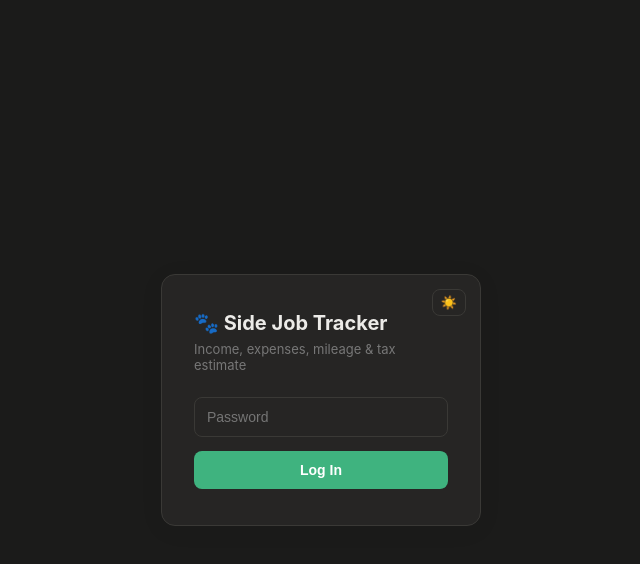
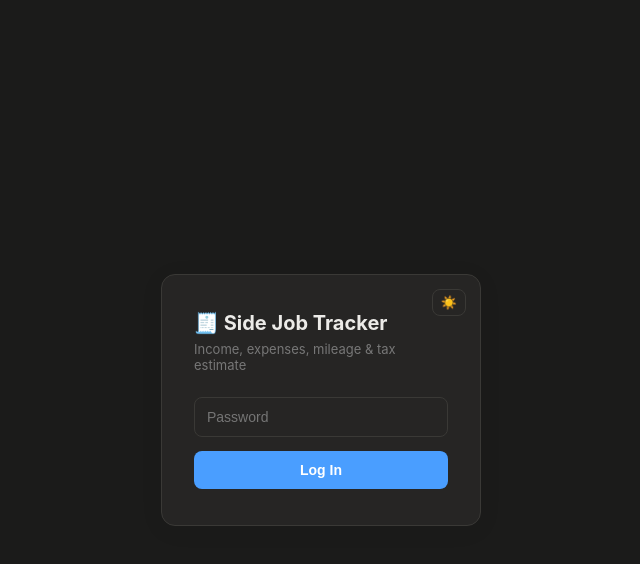
Before and after one commit to PurplePenguin414/ExpenseTrackerDocker, a website: page public/login.html in a window 1280 px wide. Both pictures are taken after a click on the button "Toggle light/dark mode". Shown: the whole page, without its empty margins (319-959 px from the left). Drawn offline with Linux system fonts and the light colour scheme.

Commit message:
Update login.html

```diff
--- a/public/login.html
+++ b/public/login.html
@@ -8,7 +8,7 @@
 <style>
   :root { --accent: #2a8a5f; --bg: #f7f5f1; --card: #ffffff; --text: #2b2b2b; --border: #e2ddd3; }
   [data-theme="dark"] {
-    --accent: #3fb37f; --bg: #1b1b1a; --card: #262524; --text: #ecebe8; --border: #3a3936;
+    --accent: #4a9eff; --bg: #1b1b1a; --card: #262524; --text: #ecebe8; --border: #3a3936;
   }
   * { box-sizing: border-box; }
   body {
@@ -66,7 +66,7 @@
 <body>
   <div class="card">
     <button id="themeToggle" title="Toggle light/dark mode">🌙</button>
-    <h1>🐾 Side Job Tracker</h1>
+    <h1>🧾 Side Job Tracker</h1>
     <p class="sub">Income, expenses, mileage & tax estimate</p>
     <form id="loginForm">
       <input type="password" id="password" placeholder="Password" autofocus required>
```
